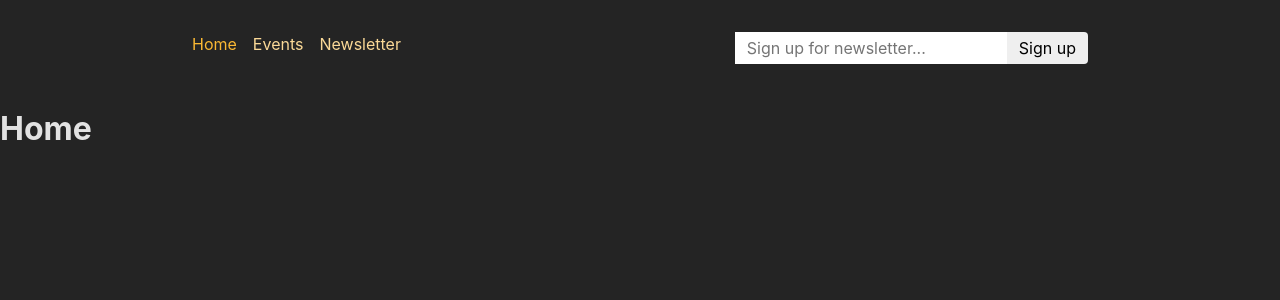
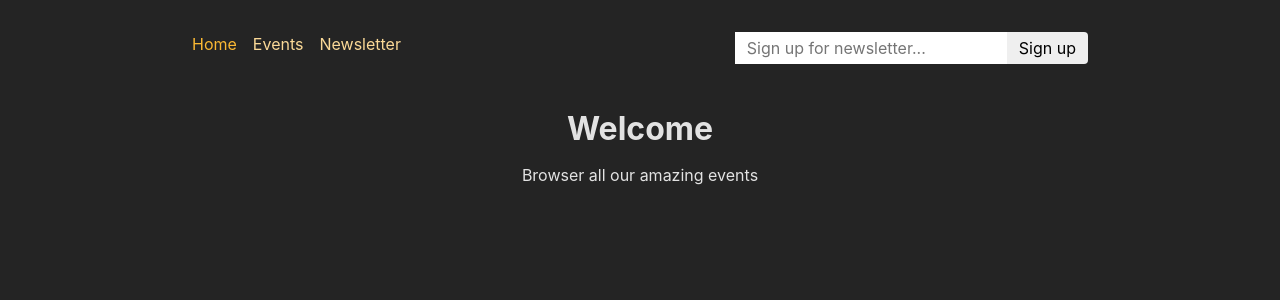
Before and after one commit to mDiGiulio94/AdvancedReactRouting, a React (Create React App) app in the folder frontend/: page / in a window 1280 px wide. Shown: the top 300 px of the page. Built offline with nearby package versions, Linux system fonts and the light colour scheme.

Commit message:
final push

```diff
--- a/frontend/src/pages/Home.js
+++ b/frontend/src/pages/Home.js
@@ -1,7 +1,11 @@
-
+import PageContent from '../components/PageContent'
 
 export default function Home(){
     return (
-        <h1>Home</h1>
+   <PageContent title="Welcome">
+    <p>
+        Browser all our amazing events
+    </p>
+    </PageContent>
     )
 }
```
